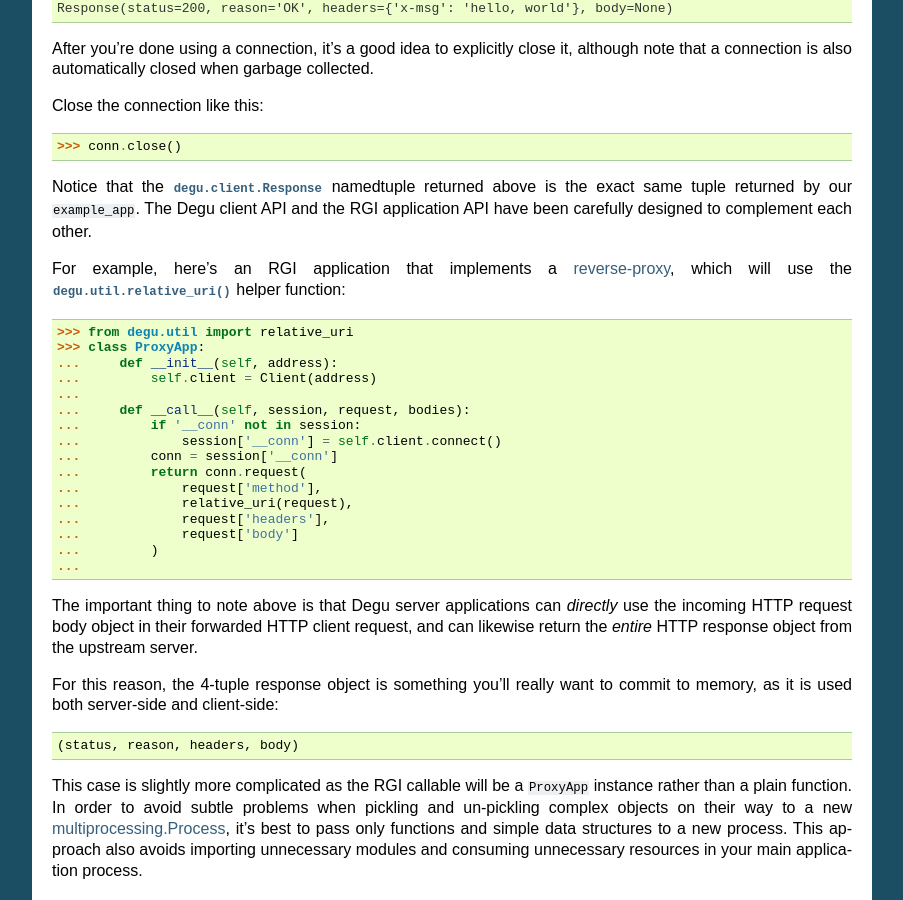
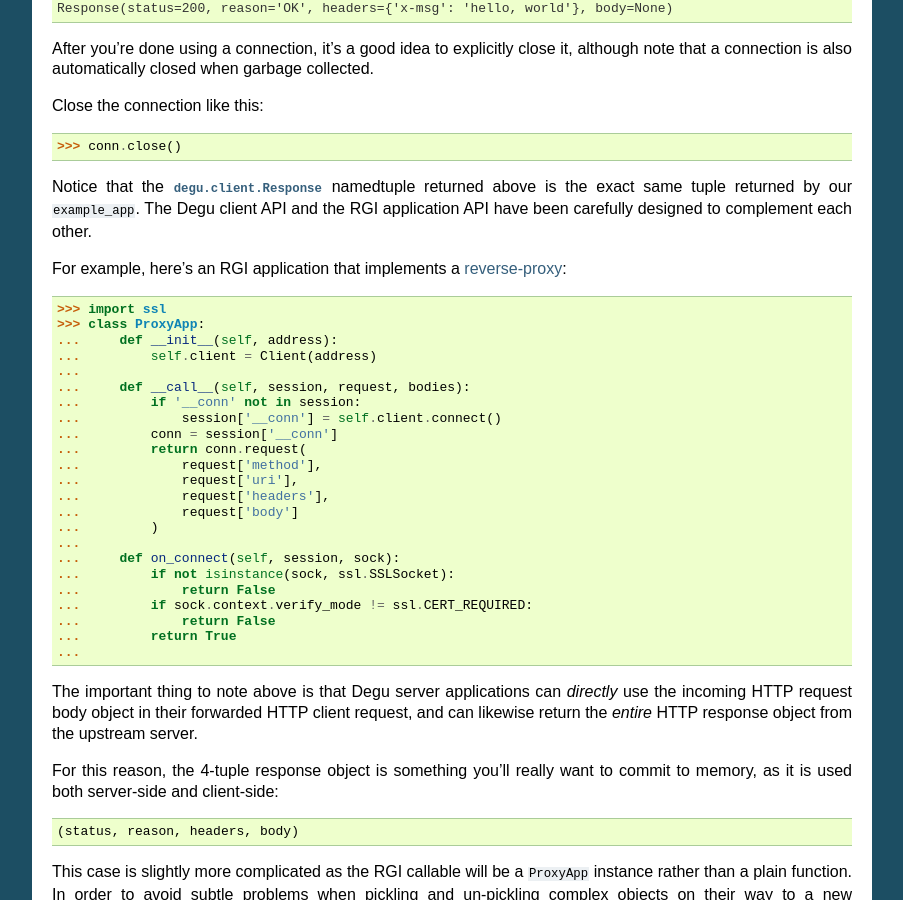
Before and after one commit to json420/degu, a Sphinx documentation site: the page built from doc/tutorial.rst, in a window 1280 px wide and 900 px high, scrolled down 1275 px. Shown: the whole window, without its empty margins (198-1101 px from the left). Built offline with Sphinx 7.4.7, drawn with Linux system fonts in a browser that asks for light colours.

Commit message:
Some doc updates around app.on_connect()

```diff
--- a/doc/tutorial.rst
+++ b/doc/tutorial.rst
@@ -95,10 +95,9 @@ Notice that the :class:`degu.client.Response` namedtuple returned above is the
 exact same tuple returned by our ``example_app``.  The Degu client API and the
 RGI application API have been carefully designed to complement each other.
 
-For example, here's an RGI application that implements a `reverse-proxy`_, which
-will use the :func:`degu.util.relative_uri()` helper function:
+For example, here's an RGI application that implements a `reverse-proxy`_:
 
->>> from degu.util import relative_uri
+>>> import ssl
 >>> class ProxyApp:
 ...     def __init__(self, address):
 ...         self.client = Client(address)
@@ -109,10 +108,17 @@ will use the :func:`degu.util.relative_uri()` helper function:
 ...         conn = session['__conn']
 ...         return conn.request(
 ...             request['method'],
-...             relative_uri(request),
+...             request['uri'],
 ...             request['headers'],
 ...             request['body']
 ...         )
+...
+...     def on_connect(self, session, sock):
+...         if not isinstance(sock, ssl.SSLSocket):
+...             return False
+...         if sock.context.verify_mode != ssl.CERT_REQUIRED:
+...             return False
+...         return True
 ...
 
 The important thing to note above is that Degu server applications can
```
Also changed, not shown: doc/changelog.rst (+12 -0 lines), doc/degu.server.rst (+6 -6 lines), Degu-API.svg.
